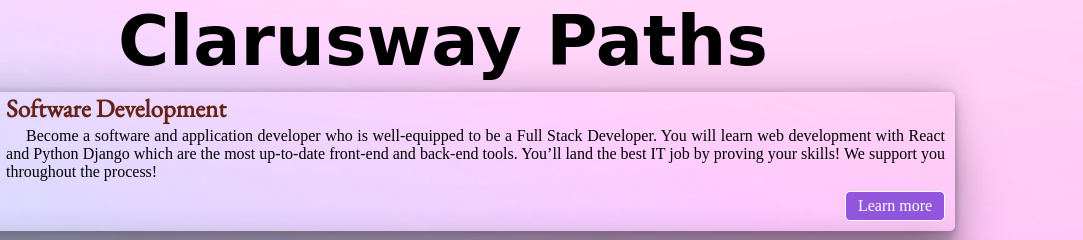
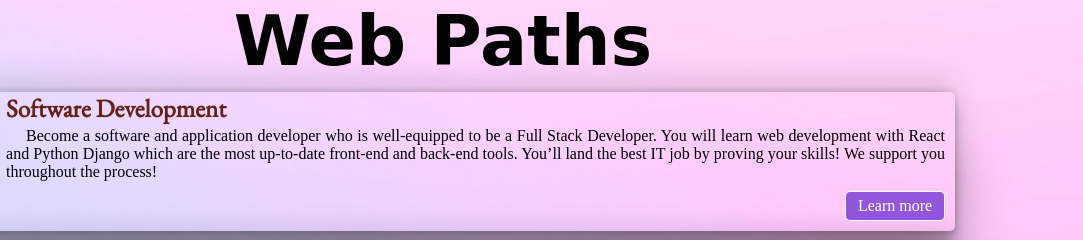
Before and after one commit to abdullahinalcik/Web-Site, a plain HTML site: page index.html in a window 1280 px wide. Shown: the top 240 px of the page, 197-1280 px from the left. Drawn offline with nearby package versions, Linux system fonts and the light colour scheme; a web font is replaced by a local one.

Commit message:
Update index.html

```diff
--- a/index.html
+++ b/index.html
@@ -12,7 +12,7 @@
   </head>
   <body>
     <header>
-      <h1>Clarusway Paths</h1>
+      <h1>Web Paths</h1>
     </header>
     <section class="Software-Development container">
 
```
